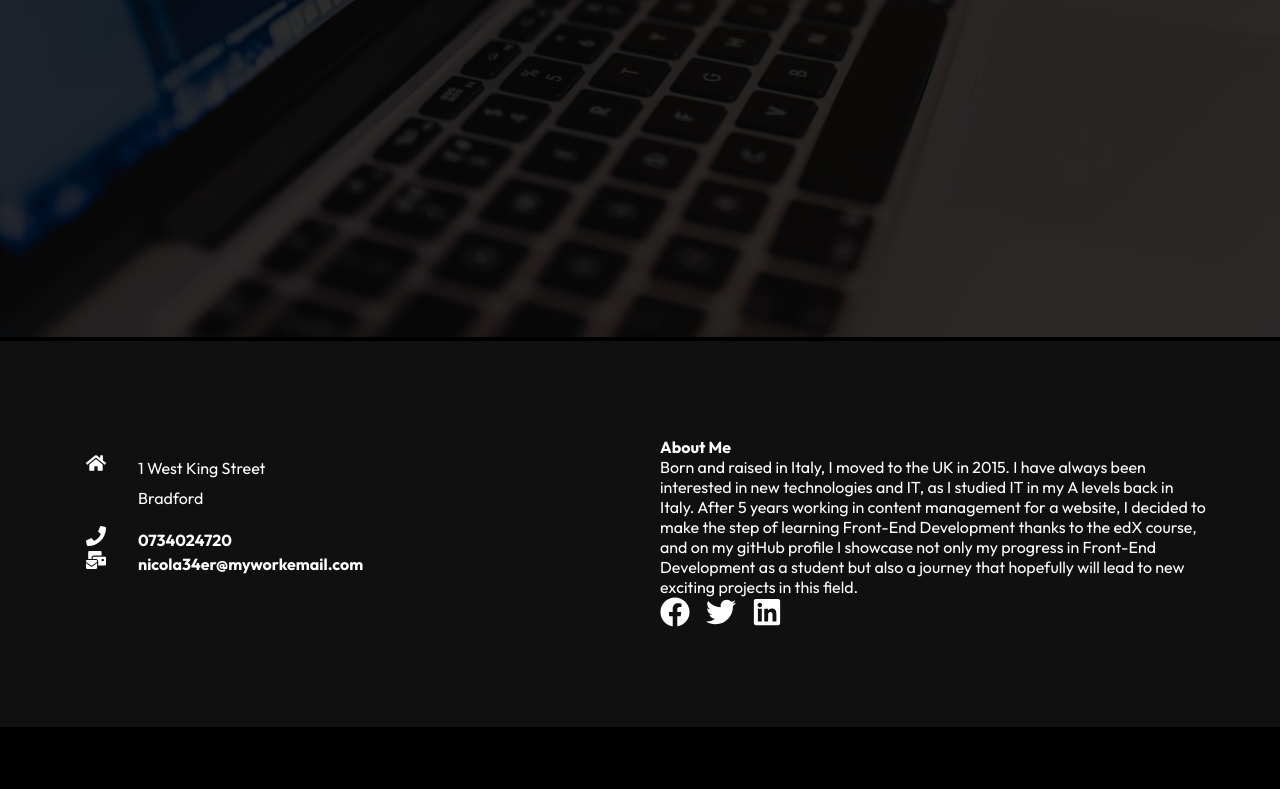
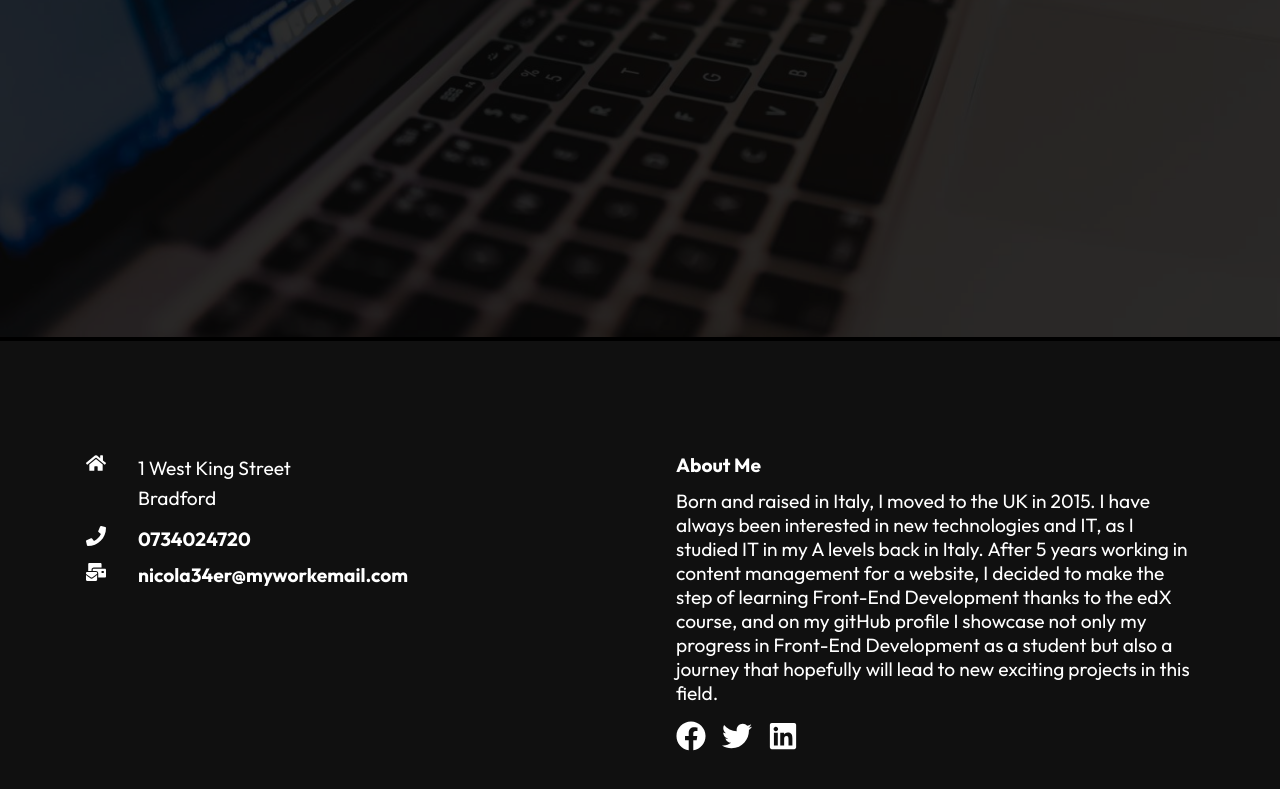
Before and after one commit to Nikola84ca/react-portfolio, a React (Create React App) app: page / in a window 1280 px wide. Shown: the part 516-1305 px from the top of the page. Before the commit the page ends 1243 px from the top, so only its background shows below. Built offline with nearby package versions, Linux system fonts and the light colour scheme.

Commit message:
completed the footer

```diff
--- a/src/components/FooterStyles.css
+++ b/src/components/FooterStyles.css
@@ -30,3 +30,33 @@
 .location p {
     line-height: 30px;
 }
+
+.right{
+    height: 100%;
+    max-width: 100%;
+    display: flex;
+    flex-direction: column;
+    padding: 1rem;
+
+}
+
+.social{
+    margin-top: 1rem;
+}
+
+h4{
+    font-size: 1.2rem;
+    padding-bottom: 0.7rem;
+}
+
+p{
+    font-size: 1.2rem;
+}
+
+@media screen and (max-width: 640px){
+    .footer-container {
+
+    grid-template-columns: 1fr;
+    }
+
+}
```
